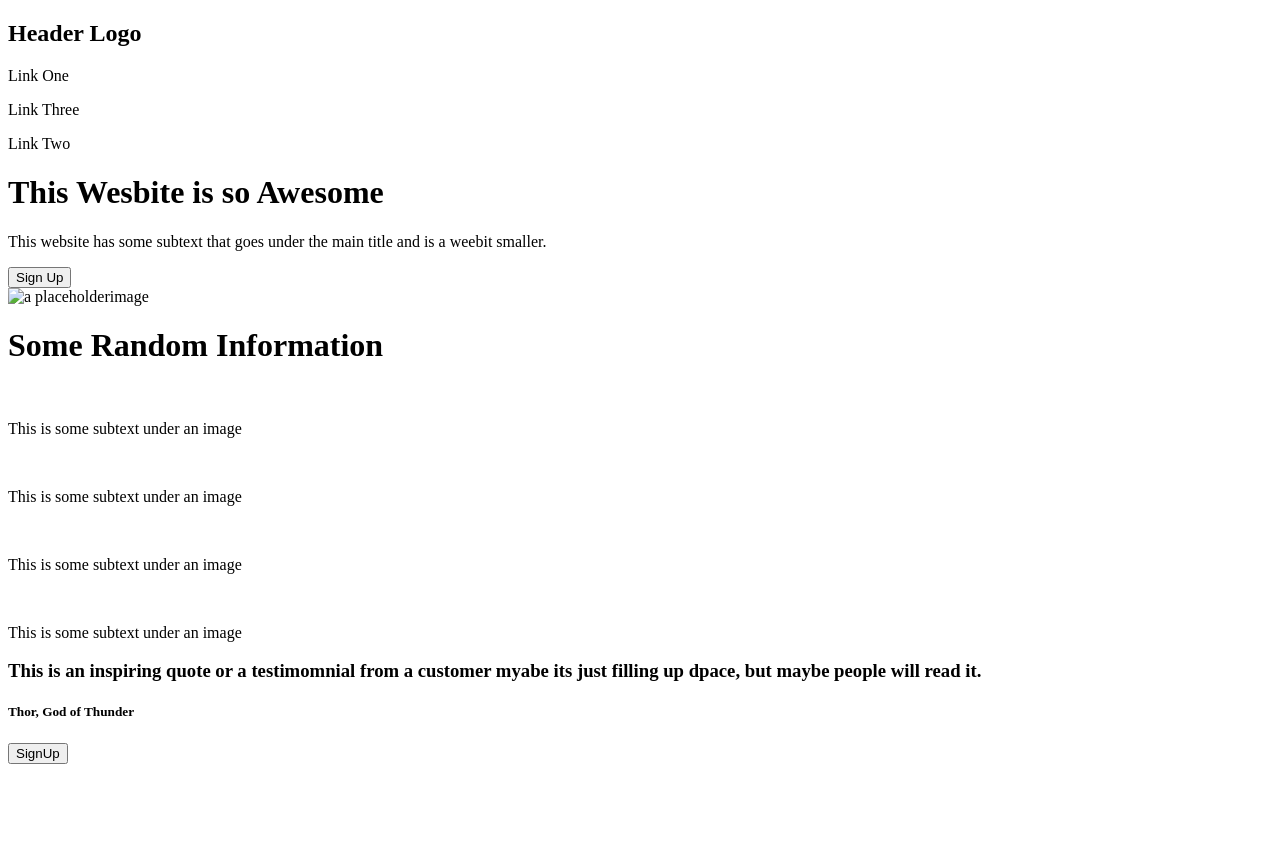
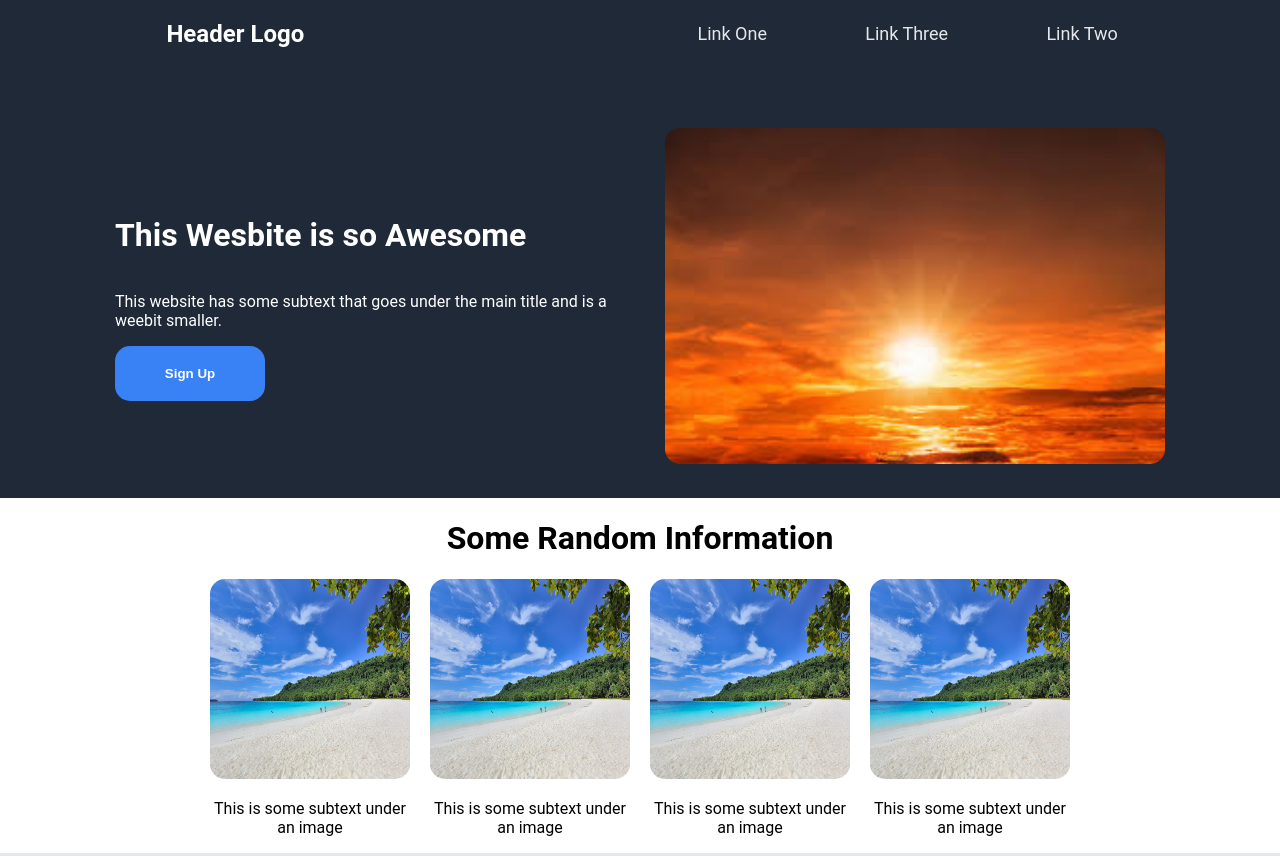
Before and after one commit to Ausburty/landingpage, a plain HTML site: page index.html in a window 1280 px wide. Shown: the top 856 px of the page. Before the commit the page ends 800 px from the top, so only its background shows below. Drawn offline with Linux system fonts and the light colour scheme.

Commit message:
Lots of work done CSS wise. Pretty Much Finished

```diff
--- a/index.html
+++ b/index.html
@@ -4,57 +4,58 @@
     <meta charset="UTF-8">
     <meta name="viewport" content="width=device-width, initial-scale=1.0">
     <title>Landing Page</title>
-    <link rel="stylesheet" link="styles.css">
+    <link rel="stylesheet" href="styles.css">
 </head>
-<body>
+<body class="body">
     <div class="header navy">
         <h2 class="hlogo">Header Logo</h2>
         <p class="bodytext">Link One</p>
         <p class="bodytext">Link Three</p>
-        <p class="bodytext">Link Two</p>
+        <p class="bodytext linktwo">Link Two</p>
     </div>
     <div class="hero navy">
-        <div class="right">
+        <div class="left">
             <h1 class="herotext">This Wesbite is so Awesome</h1>
-            <p class="body">This website has some subtext that goes under the main title and is a weebit smaller. </p>
-            <button class="button">Sign Up</button>
+            <p class="herobody">This website has some subtext that goes under the main title and is a weebit smaller. </p>
+            <button class="button"><strong>Sign Up</strong></button>
         </div>
         <div>
-            <img src="" alt="a placeholderimage">
+            <img class="heroimg" src="images/sunset.jpg" alt="a placeholderimage" width=auto>
         </div>
     </div>
     <div class="middle">
         <h1>Some Random Information</h1>
             <div class="boxes">
                 <div class="boxindy">
-                    <img>
+                    <img src="images/beach.jpg" class="psudobox">
                     <p>This is some subtext under an image</p>
                 </div>
                 <div class="boxindy">
-                    <img>
+                    <img src="images/beach.jpg" class="psudobox">
                     <p>This is some subtext under an image</p>
                 </div>
                 <div class="boxindy">
-                    <img>
+                    <img src="images/beach.jpg" class="psudobox">
                     <p>This is some subtext under an image</p>
                 </div>
                 <div class="boxindy">
-                    <img>
+                    <img src="images/beach.jpg" class="psudobox">
                     <p>This is some subtext under an image</p>
                 </div>
             </div>
 
     </div>
-    <div class="qutoe">
-        <h3>This is an inspiring quote or a testimomnial from a customer myabe its just filling up dpace, but maybe people will read it.</h3>
-        <h5>Thor, God of Thunder</h5>
+    <div class="quote">
+        <h3 class="directquote">This is an inspiring quote or a testimomnial from a customer myabe its just filling up dpace, but maybe people will read it.</h3>
+        <h5 class="author">Thor, God of Thunder</h5>
     </div>
     <div class="CTA">
         <div class="CTAboxright">
-
+            <h4 class="CTAh4">Call to Action! It's time!</h4>
+            <p class="CTAp">Sign up for our product by clicking that button right over there</p>
         </div>
         <div class="CTAbutton">
-            <button class="CTAbutton">SignUp</button>
+            <button class="button">SignUp</button>
         </div>
     </div>
 </body>
--- a/styles.css
+++ b/styles.css
@@ -0,0 +1,152 @@
+.body{
+    display: flex;
+    flex-direction: column;
+    margin: 0;
+    padding: 0;
+    font-family: Roboto, system-ui, -apple-system, BlinkMacSystemFont, 'Segoe UI', Roboto, Oxygen, Ubuntu, Cantarell, 'Open Sans', 'Helvetica Neue', sans-serif;
+
+}
+
+.navy {
+    background-color: #1F2937;
+    font-family: Roboto, system-ui, -apple-system, BlinkMacSystemFont, 'Segoe UI', Roboto, Oxygen, Ubuntu, Cantarell, 'Open Sans', 'Helvetica Neue', sans-serif;
+    margin: 0 0 0 0;
+    padding: 0 0 0 0;
+    width: 100vw;
+}
+.header {
+    display: flex;
+    justify-content: center;
+    align-items: center;
+    margin: 0 0 0 0;
+    padding: 0 0 30px 0;
+
+}
+
+.header .hlogo{
+    flex: 4 1 auto;
+    color: white;
+    font-size: 24px;
+    padding-left: 13vw;
+}
+.linktwo{
+    padding-right: 5vw;
+}
+
+.header .bodytext{
+    flex: auto;
+    color: #E5E7EB;
+    font-size: 18px;
+    gap: 8px;
+}
+
+.hero{
+    display: flex;
+    margin: 0;
+    padding: 0;
+    color: white;
+    height: 400px;
+    align-items: center;
+    justify-content: center;
+}
+.left{
+    display: flex;
+    flex-direction: column;
+    width: 500px;
+    margin-right: 50px;
+}
+.herotext{
+    flex:auto;
+    width: 50vw;
+}
+.heroimg{
+    flex: 1 1 auto;
+    width: 500px;
+    border-radius: 15px;
+}
+
+.herobody{
+    flex: auto;
+}
+
+.button{
+    background-color: #3882F6;
+    color: white;
+    width: 150px;
+    border: 0;
+    border-radius: 15px;
+    padding-top: 20px;
+    padding-bottom: 20px;
+    text-emphasis: bold;
+
+}
+.middle{
+    display: flex;
+    flex-direction: column;
+    align-items: center;
+}
+.boxes {
+    display: flex;
+    align-items: center;
+    gap: 20px;
+}
+
+.boxindy{
+    width: 200px;
+    align-items: center;
+    text-align: center;
+    border: 5px;
+
+}
+
+.psudobox{
+    border-color: #3882F6;
+    border-style: solid;
+    border: 5px;
+    border-radius: 15px;
+    height: 200px;
+    width: 200px;
+}
+
+.quote{
+    display: flex;
+    background-color: #E5E7EB;
+    flex-direction: column;
+   padding: 100px;
+   align-items: center;
+
+}
+
+.directquote{
+    font-style: italic;
+    width: 900px;
+    font-size: 36px;
+    color: #1f2937;
+    font-weight: 300;
+}
+
+.author{
+    text-align: right;
+    align-self: flex-end;
+    margin-right: 200px;
+    font-size: 16px;
+}
+
+.CTA{
+    display: flex;
+    width: 1000px;
+    background-color: #3882F6;
+    justify-content: center;
+    align-self: center;
+    align-items: center;
+    border-radius: 15px;
+    color: white;
+    padding: 15px;
+    margin: 20px;
+}
+.CTAbutton{
+    border: 2px, white;
+    border-width: 2px;
+    border-color: white;
+    width: 130px;
+}
```
Also changed, not shown: images/beach.jpg (added), images/sunset.jpg (added).
